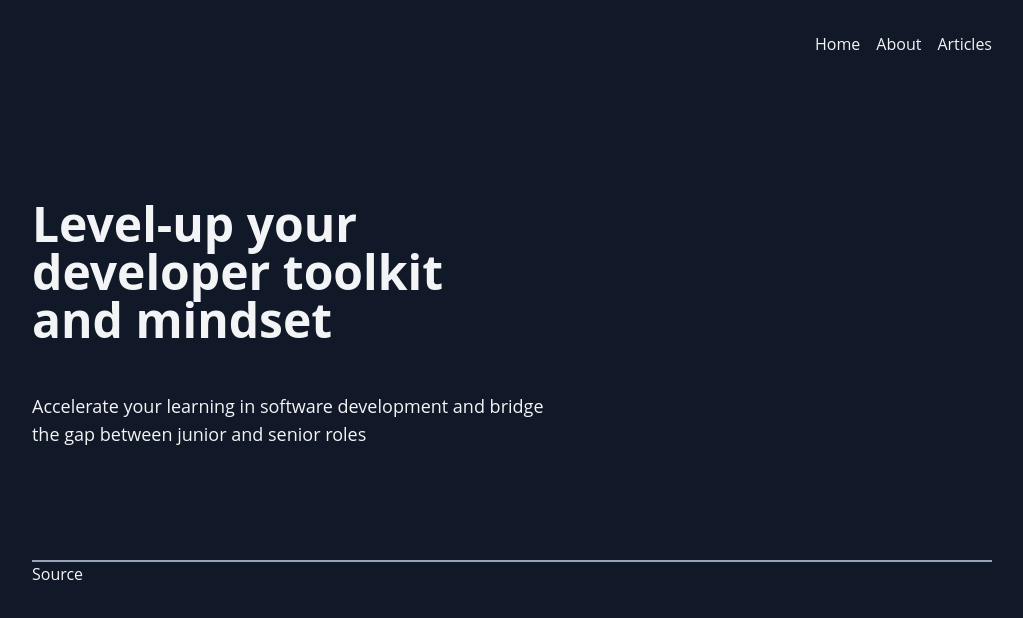
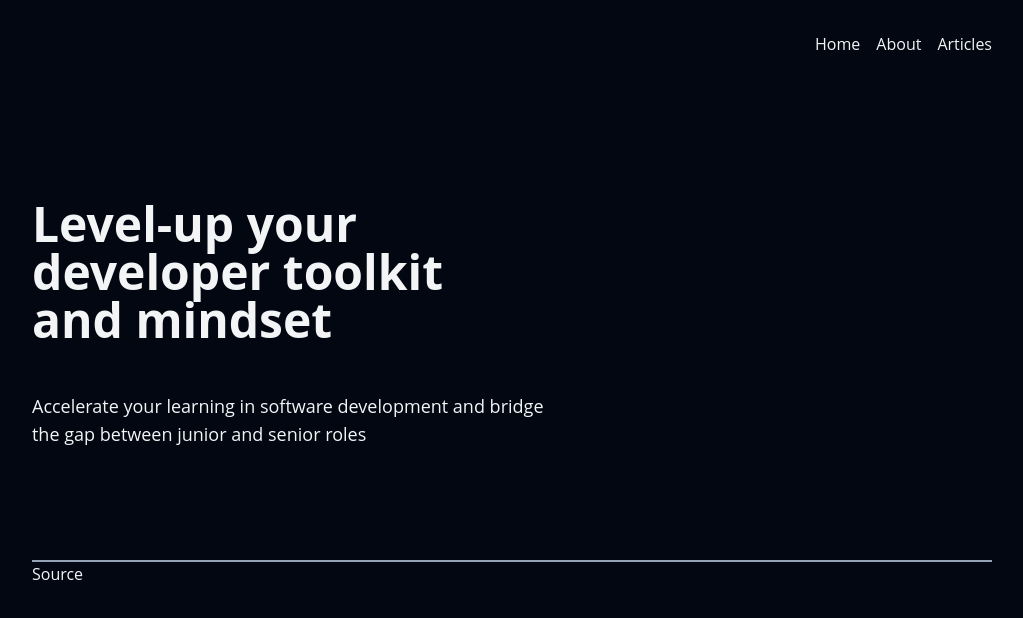
Before and after one commit to ellsphillips/level-up, a Next.js app: page / in a window 1280 px wide. Shown: the top 618 px of the page, without its empty margins (128-1151 px from the left). Built offline with nearby package versions, Linux system fonts and the light colour scheme.

Commit message:
Dev: project config

```diff
--- /dev/null
+++ b/data/lipsum.ts
@@ -0,0 +1,7 @@
+export default [
+    'Lorem ipsum dolor sit amet, consectetur adipiscing elit. Sed congue auctor ipsum tincidunt molestie. Etiam finibus mattis fringilla. Mauris rutrum tincidunt odio. Nullam sem diam, gravida et tempus in, consectetur id tortor. Morbi lectus lectus, mollis a dolor nec, scelerisque lobortis massa. Etiam consequat velit eu egestas rhoncus. Nulla vel eleifend mauris. Vestibulum at quam id orci imperdiet interdum. Aliquam bibendum tortor ligula, rhoncus mollis arcu porta nec.',
+    'Mauris nec orci faucibus, luctus enim id, vehicula dui. Ut quis eleifend eros. Pellentesque at vehicula arcu. Vestibulum dignissim bibendum maximus. Sed mattis, mauris at elementum interdum, elit risus scelerisque nibh, a rhoncus felis mi ut felis. Suspendisse mattis dignissim maximus. Donec quis augue non libero efficitur eleifend. Nullam et dolor euismod, consequat purus ac, lacinia nulla. Sed venenatis imperdiet scelerisque. Sed auctor elementum sem sed dignissim. Quisque faucibus nibh orci, et faucibus magna euismod quis. Etiam eu tellus nec lacus placerat congue ut malesuada sem. Nulla euismod est augue, eget fermentum erat volutpat at. Etiam pellentesque, neque ac rhoncus faucibus, enim dui hendrerit massa, et euismod metus ante at leo. Curabitur laoreet, ligula sit amet euismod tristique, justo ante facilisis purus, at sagittis ligula ante non neque.',
+    'In ullamcorper turpis vestibulum sem pellentesque scelerisque. Integer ut ante et justo semper tristique. Sed in ipsum ac ligula vestibulum rhoncus. In at odio tellus. Proin condimentum lorem risus, quis tempor felis scelerisque at. Morbi finibus euismod tellus, non bibendum ipsum auctor ac. In luctus neque non odio commodo condimentum. Curabitur eu commodo leo. Nunc magna est, vehicula in justo vel, tincidunt ultricies neque. Quisque tristique mollis tortor et ornare. Ut imperdiet euismod rutrum. Vestibulum fermentum tortor eget justo molestie blandit. Nam neque tortor, sollicitudin eu sapien sagittis, elementum cursus erat. Cras sollicitudin varius diam cursus aliquam. Nulla ac varius augue. Sed porta enim quis felis mollis eleifend.',
+    'Proin justo nisl, pulvinar id turpis et, luctus sagittis ligula. Morbi sed felis lacus. Morbi fermentum sagittis porttitor. Nullam euismod tempor diam, vel sagittis nibh cursus nec. Pellentesque rhoncus eget nunc at dictum. Cras ut elementum tortor, eget tincidunt odio. Sed porta neque metus, et commodo orci lobortis non. Aliquam blandit metus at massa egestas suscipit a ac nisl. Cras ut sem vel eros fringilla auctor nec pharetra arcu. Vestibulum ac volutpat urna. Nullam enim diam, rutrum at vestibulum non, dignissim sit amet purus. Aenean id risus sed orci sagittis auctor. Nullam magna lacus, luctus non tempus ac, rhoncus vitae massa. Pellentesque ac dui mollis odio tincidunt malesuada. Morbi feugiat tristique fermentum. Mauris placerat pharetra malesuada.',
+    'Nunc et finibus enim. Donec sit amet mauris varius, tristique felis quis, hendrerit arcu. Nam malesuada cursus sem, at porta nisl varius id. Nulla aliquam odio quis augue dapibus, id aliquet diam maximus. Fusce vulputate neque non elit interdum auctor. Suspendisse consequat leo maximus erat aliquet, a volutpat augue consequat. Curabitur sagittis mauris at mauris mattis, in mollis sem consectetur. Sed luctus, lorem in imperdiet auctor, velit ex placerat arcu, id porttitor nisl purus at eros. Vestibulum dapibus justo vel urna lacinia efficitur. Proin bibendum tellus vel metus luctus mattis. Etiam felis est, facilisis non metus at, rutrum interdum mi. Pellentesque habitant morbi tristique senectus et netus et malesuada fames ac turpis egestas. Pellentesque laoreet, turpis non malesuada elementum, nulla enim molestie lacus, in rutrum sapien nibh vitae lectus. ',
+];
--- a/styles/global.css
+++ b/styles/global.css
@@ -1,9 +1,9 @@
-@import "tailwindcss/base";
-@import "tailwindcss/components";
-@import "tailwindcss/utilities";
+@import 'tailwindcss/base';
+@import 'tailwindcss/components';
+@import 'tailwindcss/utilities';
 
 @layer base {
-  body {
-    @apply bg-gray-900 text-gray-100;
-  }
+    body {
+        @apply bg-gray-950 text-gray-100;
+    }
 }
```
Also changed, not shown: 2 other files (tests, documents, lock files or other folders).
